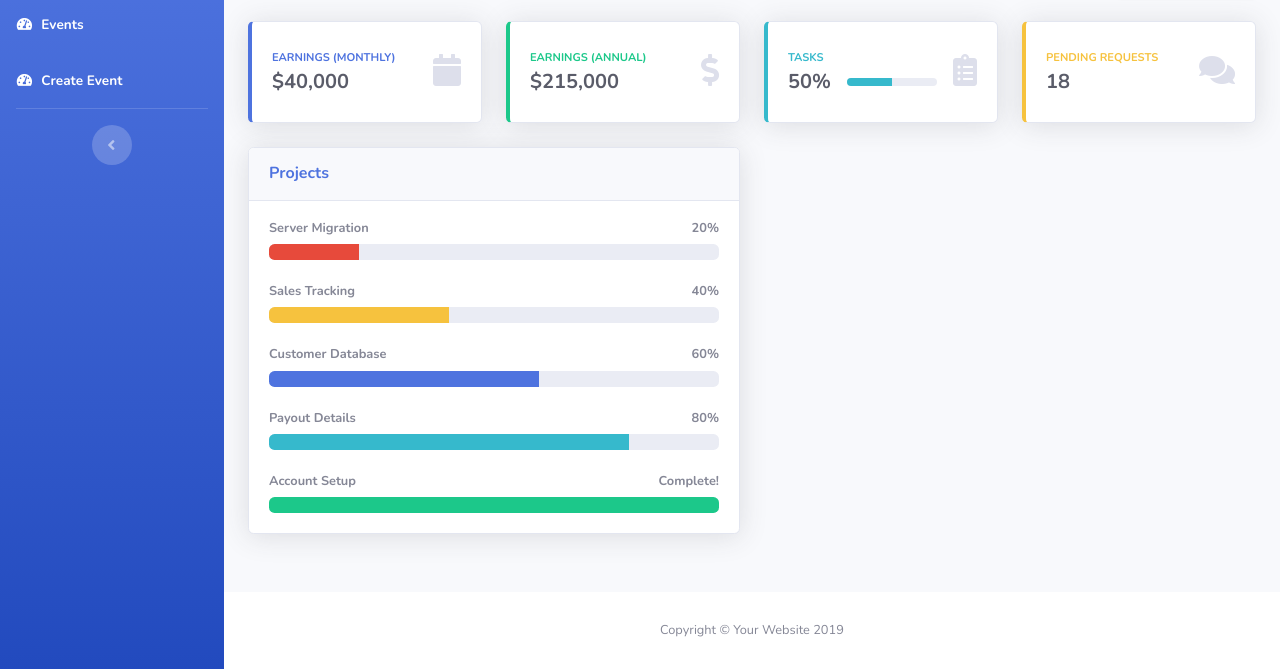
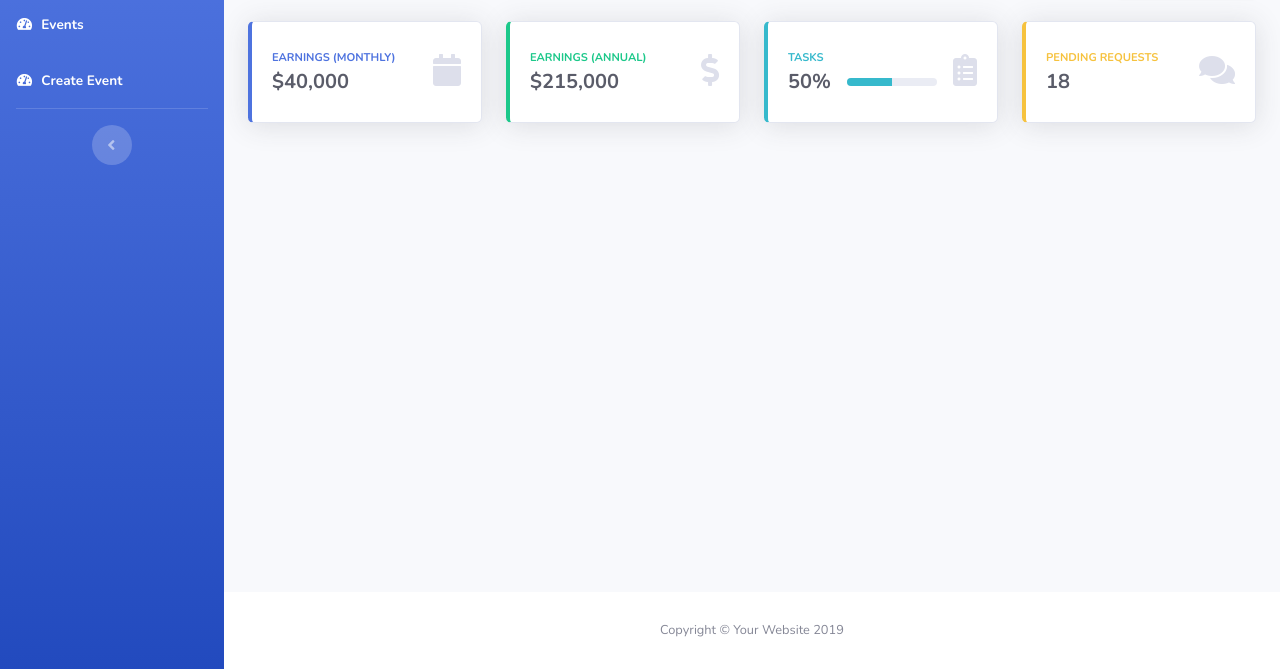
Before and after one commit to kwekuboateng/scemeshis, a website with bundled scripts: page dashboard.html in a window 1280 px wide. Shown: the part 131-800 px from the top of the page. Built offline with nearby package versions, Linux system fonts and the light colour scheme.

Commit message:
remove project cards

```diff
--- a/dashboard.html
+++ b/dashboard.html
@@ -288,46 +288,7 @@
 
 
           <!-- Content Row -->
-          <div class="row">
 
-            <!-- Content Column -->
-            <div class="col-lg-6 mb-4">
-
-              <!-- Project Card Example -->
-              <div class="card shadow mb-4">
-                <div class="card-header py-3">
-                  <h6 class="m-0 font-weight-bold text-primary">Projects</h6>
-                </div>
-                <div class="card-body">
-                  <h4 class="small font-weight-bold">Server Migration <span class="float-right">20%</span></h4>
-                  <div class="progress mb-4">
-                    <div class="progress-bar bg-danger" role="progressbar" style="width: 20%" aria-valuenow="20" aria-valuemin="0" aria-valuemax="100"></div>
-                  </div>
-                  <h4 class="small font-weight-bold">Sales Tracking <span class="float-right">40%</span></h4>
-                  <div class="progress mb-4">
-                    <div class="progress-bar bg-warning" role="progressbar" style="width: 40%" aria-valuenow="40" aria-valuemin="0" aria-valuemax="100"></div>
-                  </div>
-                  <h4 class="small font-weight-bold">Customer Database <span class="float-right">60%</span></h4>
-                  <div class="progress mb-4">
-                    <div class="progress-bar" role="progressbar" style="width: 60%" aria-valuenow="60" aria-valuemin="0" aria-valuemax="100"></div>
-                  </div>
-                  <h4 class="small font-weight-bold">Payout Details <span class="float-right">80%</span></h4>
-                  <div class="progress mb-4">
-                    <div class="progress-bar bg-info" role="progressbar" style="width: 80%" aria-valuenow="80" aria-valuemin="0" aria-valuemax="100"></div>
-                  </div>
-                  <h4 class="small font-weight-bold">Account Setup <span class="float-right">Complete!</span></h4>
-                  <div class="progress">
-                    <div class="progress-bar bg-success" role="progressbar" style="width: 100%" aria-valuenow="100" aria-valuemin="0" aria-valuemax="100"></div>
-                  </div>
-                </div>
-              </div>
-
-              <!-- Color System -->
-
-
-            </div>
-
-          </div>
 
         </div>
         <!-- /.container-fluid -->
--- a/js/api.js
+++ b/js/api.js
@@ -265,10 +265,11 @@
                 window.location.href = '/dashboard.html'
 
                 console.log(http, 'data')
-            }else{
-              alert('please enter correct credentials')
-              document.getElementById('loading').innerHTML = ""
             }
+            // else{
+            //   alert('please enter correct credentials')
+            //   document.getElementById('loading').innerHTML = ""
+            // }
         }
         document.getElementById("loading").innerHTML = '<img src="https://sabarimala.keralartc.com/img/loading.gif" />'
         http.send(params);
```
Also changed, not shown: css/sb-admin-2.css, css/sb-admin-2.min.css, js/api.min.js, js/sb-admin-2.min.js.
